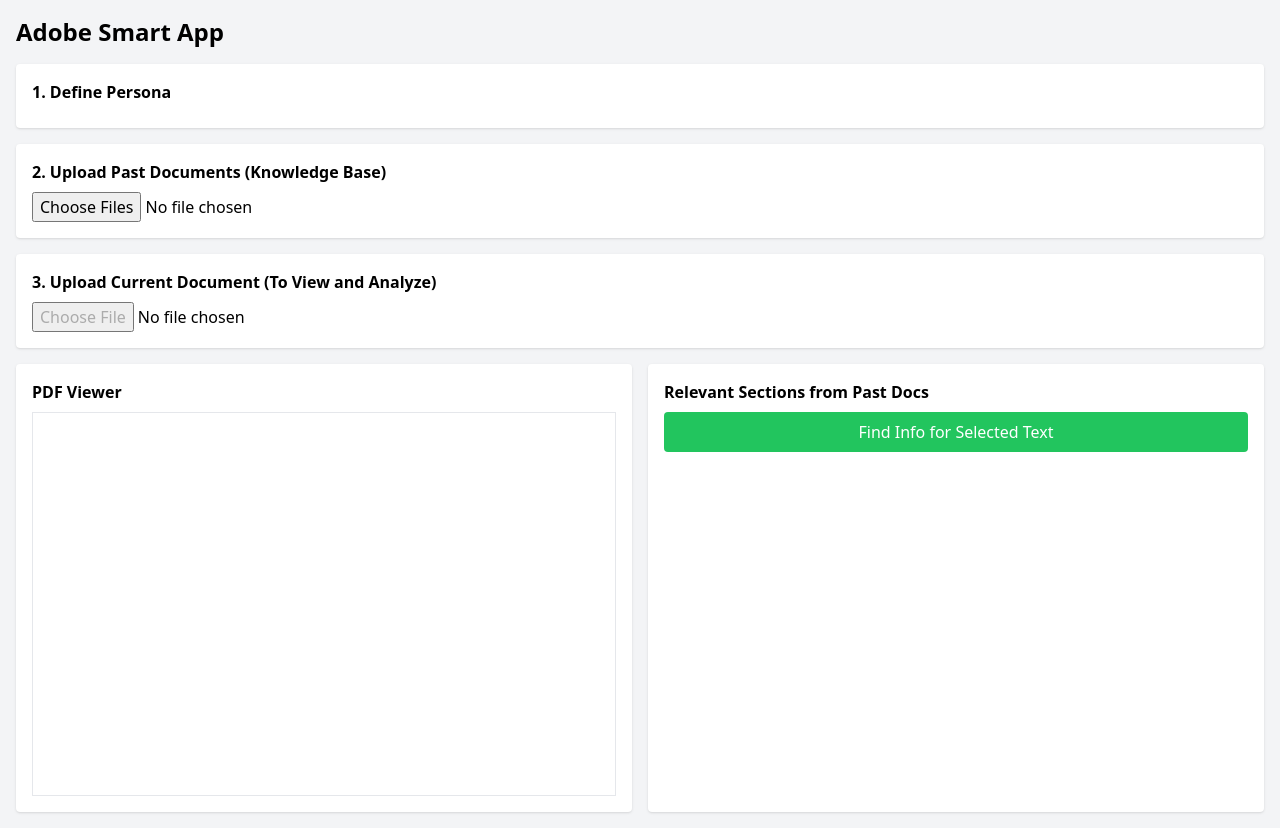
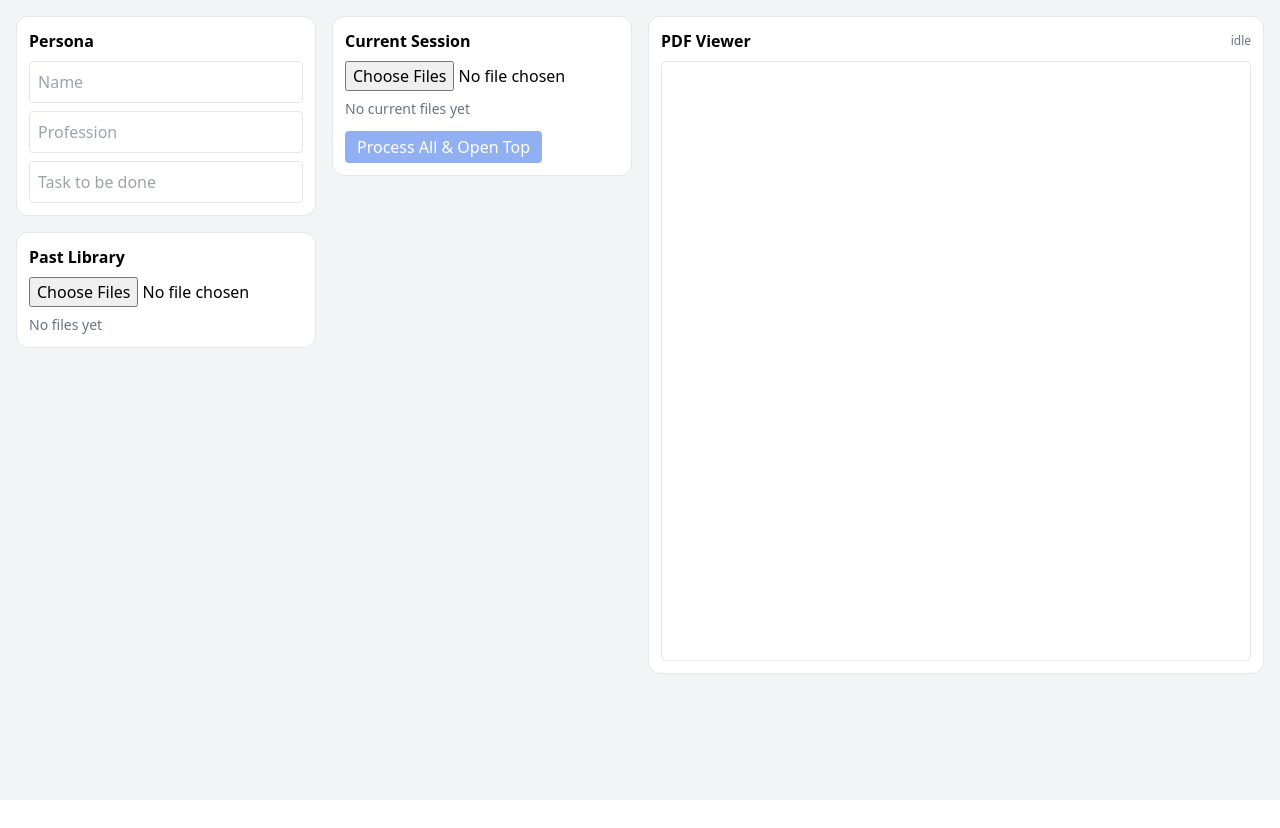
Before and after one commit to nithishgouds/Adobe-Grand_Finale, a React (Vite) app in the folder frontend/: page / in a window 1280 px wide. After the commit the page ends 800 px from the top, so only its background shows below. Built offline with nearby package versions, Linux system fonts and the light colour scheme.

Commit message:
Fixed Startup

```diff
--- a/frontend/src/pages/Homepage.jsx
+++ b/frontend/src/pages/Homepage.jsx
@@ -1,183 +1,319 @@
-import React, { useState, useEffect, useRef } from "react";
+import React, { useEffect, useRef, useState } from "react";
 
-const BACKEND_URL = "http://localhost:8000";
+const API_BASE = "http://127.0.0.1:8000"
 
-export default function AdobeSmartApp() {
-  const [persona, setPersona] = useState({ profession: "Researcher", task: "Find relevant sections" });
-  const [pastDocs, setPastDocs] = useState([]); // Holds filenames of past docs
-  const [currentDoc, setCurrentDoc] = useState(null); // Holds file object of current doc
+export default function AbodeSmartApp() {
+  const [persona, setPersona] = useState({ name: "", profession: "", task: "" });
+
+  // Lists
+  const [pastDocs, setPastDocs] = useState([]);     // [{name, url}]
+  const [currentDocs, setCurrentDocs] = useState([]); // [{name, url}]
+  const [selectedDoc, setSelectedDoc] = useState(null);
+
+  // Session & state
+  const [sessionId, setSessionId] = useState(null);
   const [processing, setProcessing] = useState(false);
+  const [processed, setProcessed] = useState(false);
+
+  // Relevance panel (placeholder; will come from backend later)
   const [relevantSections, setRelevantSections] = useState([]);
-  const [sessionId, setSessionId] = useState(null);
-  const viewerRef = useRef(null);
 
-  // --- API CALL 1: Upload PAST Docs and Start Session ---
-  const handlePastDocsUpload = async (files) => {
-    if (files.length === 0) return;
+  // Adobe viewer
+  const viewRef = useRef(null);
+  const [adobeReady, setAdobeReady] = useState(false);
+
+  // ---------- Helpers ----------
+  const qs = (obj) => new URLSearchParams(obj).toString();
+  const absUrl = (name) => `${API_BASE}/PDFs/${encodeURIComponent(name)}`;
+
+  const refreshListFromApi = async () => {
+    const res = await fetch(`${API_BASE}/list-pdfs?${qs({ session_id: sessionId || "" })}`);
+    const data = await res.json();
+    const files = (data?.files || []).map((f) => ({ name: f.name, url: f.url }));
+  };
+
+  // ---------- Uploads (no processing here) ----------
+  const uploadPast = async (files) => {
+    if (!files?.length) return;
+    const form = new FormData();
+    files.forEach((f) => form.append("pdfs", f));
+
+    const url = `${API_BASE}/upload?${qs({
+      session_id: sessionId || "",
+      // these are saved with upload as per your signature (but no processing)
+      challenge_id: "default_challenge",
+      test_case_name: "default_test_case",
+      description: "default_description",
+      persona_role: persona.profession || "default_role",
+      task: persona.task || "default_task",
+    })}`;
+
     setProcessing(true);
+    const res = await fetch(url, { method: "POST", body: form });
+    const data = await res.json();
+    if (data?.session_id && !sessionId) setSessionId(data.session_id);
 
-    const formData = new FormData();
-    files.forEach(file => formData.append("pdfs", file));
+    const added = Array.from(files).map((f) => ({ name: f.name, url: absUrl(f.name) }));
+    setPastDocs((prev) => [...prev, ...added]);
 
-    const params = new URLSearchParams({
-        persona_role: persona.profession,
-        task: persona.task,
+    setProcessing(false);
+    setProcessed(false); // new files invalidate previous processing
+  };
+
+  const uploadCurrent = async (files) => {
+    if (!files?.length) return;
+    const form = new FormData();
+    files.forEach((f) => form.append("pdfs", f));
+
+    const url = `${API_BASE}/upload?${qs({
+      session_id: sessionId || "",
+      challenge_id: "default_challenge",
+      test_case_name: "default_test_case",
+      description: "default_description",
+      persona_role: persona.profession || "default_role",
+      task: persona.task || "default_task",
+    })}`;
+
+    setProcessing(true);
+    const res = await fetch(url, { method: "POST", body: form });
+    const data = await res.json();
+    if (data?.session_id && !sessionId) setSessionId(data.session_id);
+
+    const added = Array.from(files).map((f) => ({ name: f.name, url: absUrl(f.name) }));
+    setCurrentDocs((prev) => [...prev, ...added]);
+
+    setProcessing(false);
+    setProcessed(false);
+  };
+
+  // ---------- Process All ----------
+  const processAll = async () => {
+    if (!sessionId) {
+      alert("Please upload at least one PDF first.");
+      return;
+    }
+
+    setProcessing(true);
+    const url = `${API_BASE}/process?${qs({
+      session_id: sessionId,
+      persona_role: persona.profession || "default_role",
+      task: persona.task || "default_task",
+      challenge_id: "default_challenge",
+      test_case_name: "default_test_case",
+      description: "default_description",
+    })}`;
+    const res = await fetch(url, { method: "POST" });
+    const data = await res.json();
+    setProcessing(false);
+    setProcessed(true);
+
+    // Auto-open the first current doc after processing
+    if (currentDocs.length) {
+      openInViewer(currentDocs[0]);
+      setSelectedDoc(currentDocs[0]);
+    }
+    // Optional: if backend returns relevance, set it:
+    // setRelevantSections(data?.data?.extracted_sections ?? []);
+  };
+
+  // ---------- Adobe Embed ----------
+  useEffect(() => {
+    // Wait for SDK ready
+    if (window.AdobeDC) {
+      setAdobeReady(true);
+      return;
+    }
+    window.adobe_dc_view_sdk = window.adobe_dc_view_sdk || {};
+    window.adobe_dc_view_sdk.ready = () => setAdobeReady(true);
+  }, []);
+
+  const openInViewer = (doc) => {
+    if (!adobeReady) return;
+    const clientId =
+      import.meta.env.VITE_ADOBE_EMBED_API_KEY || process.env.REACT_APP_ADOBE_EMBED_API_KEY;
+
+    // Always create a new viewer so it doesn't cache previous document
+    viewRef.current = new window.AdobeDC.View({
+      clientId,
+      divId: "adobe-dc-view",
     });
 
-    try {
-        const response = await fetch(`${BACKEND_URL}/upload-past-docs?${params.toString()}`, {
-            method: 'POST',
-            body: formData,
-        });
-        const result = await response.json();
-        if (result.error) throw new Error(result.error);
-
-        setSessionId(result.session_id);
-        setPastDocs(result.uploaded_files);
-        alert(`Session started! ${result.uploaded_files.length} past documents are ready for analysis.`);
-    } catch (error) {
-        console.error("Error uploading past documents:", error);
-    } finally {
-        setProcessing(false);
+    viewRef.current.previewFile(
+      {
+        content: { location: { url: doc.url } },
+        metaData: { fileName: doc.name },
+      },
+      {
+        showAnnotationTools: false,
+        dockPageControls: true,
       }
+    );
   };
 
-  // --- API CALL 2: Upload CURRENT Doc to View ---
-  const handleCurrentDocUpload = async (file) => {
-    if (!file) return;
-    if (!sessionId) {
-        alert("Please upload the past documents first to start a session.");
-        return;
-    }
-    setProcessing(true);
-    setCurrentDoc(file);
 
-    const formData = new FormData();
-    formData.append("pdf", file);
-
-    try {
-        const response = await fetch(`${BACKEND_URL}/upload-current-doc?session_id=${sessionId}`, {
-            method: 'POST',
-            body: formData,
-        });
-        const result = await response.json();
-        if (result.error) throw new Error(result.error);
-
-        // On successful upload, immediately display it in the viewer
-        autoNavigate({ pdfName: result.filename, pageNo: 1 });
-    } catch (error) {
-        console.error("Error uploading current document:", error);
-    } finally {
-        setProcessing(false);
-    }
-  };
-
-  // --- API CALL 3: Handle Text Selection ---
-  const handleTextSelection = async () => {
-    if (!sessionId || !currentDoc) {
-        alert("Please upload both past and current documents first.");
-        return;
-    }
-    const selectedText = window.getSelection().toString().trim();
-    if (!selectedText) {
-        alert("Please select some text in the document to analyze.");
-        return;
-    }
-    setProcessing(true);
-    try {
-        const response = await fetch(`${BACKEND_URL}/select-text`, {
-            method: 'POST',
-            headers: { 'Content-Type': 'application/json' },
-            body: JSON.stringify({ session_id: sessionId, selected_text: selectedText }),
-        });
-        const result = await response.json();
-        setRelevantSections(result.data.extracted_sections || []);
-    } catch (error) {
-        console.error("Error handling text selection:", error);
-    } finally {
-        setProcessing(false);
-    }
-  };
-
-  // --- Viewer Navigation ---
-  const autoNavigate = (section) => {
-    if (viewerRef.current && section.pdfName) {
-      const pdfUrl = `${BACKEND_URL}/files/${section.pdfName}`;
-      viewerRef.current.previewFile({
-        content: { location: { url: pdfUrl } },
-        metaData: { fileName: section.pdfName }
-      });
-    }
-  };
-
-  // --- Session Cleanup ---
-  const endSession = async () => {
-    if (sessionId) {
-        await fetch(`${BACKEND_URL}/end-session?session_id=${sessionId}`, { method: 'POST' });
-        setSessionId(null);
-        setPastDocs([]);
-        setCurrentDoc(null);
-        setRelevantSections([]);
-        alert("Session ended and all files have been cleared from the server.");
-    }
-  };
-
-  // --- Adobe Viewer Initialization ---
+  // ---------- Cleanup session on close ----------
   useEffect(() => {
-    const initializeAdobeViewer = () => {
-        if (!import.meta.env.VITE_ADOBE_EMBED_API_KEY) return;
-        viewerRef.current = new window.AdobeDC.View({
-            clientId: import.meta.env.VITE_ADOBE_EMBED_API_KEY,
-            divId: "adobe-dc-view"
+    const onClose = () => {
+      if (!sessionId) return;
+      // keepalive lets the request complete during unload
+      fetch(`${API_BASE}/end-session?${qs({ session_id: sessionId })}`, {
+        method: "POST",
+        keepalive: true,
       });
     };
-    window.AdobeDC ? initializeAdobeViewer() : document.addEventListener("adobe_dc_view_sdk.ready", initializeAdobeViewer);
-    return () => document.removeEventListener("adobe_dc_view_sdk.ready", initializeAdobeViewer);
-  }, []);
+    window.addEventListener("beforeunload", onClose);
+    return () => window.removeEventListener("beforeunload", onClose);
+  }, [sessionId]);
 
+  // ---------- UI ----------
   return (
-    <div className="p-4 space-y-4 max-w-7xl mx-auto">
-        <div className="flex justify-between items-center">
-            <h1 className="text-2xl font-bold">Adobe Smart App</h1>
-            {sessionId && <button onClick={endSession} className="bg-red-500 text-white px-4 py-2 rounded">End Session</button>}
+    <div className="p-4 grid grid-cols-12 gap-4">
+      {/* Left: Persona + Past Library */}
+      <div className="col-span-3 space-y-4">
+        <div className="bg-white rounded-xl border p-3">
+          <div className="font-semibold mb-2">Persona</div>
+          <div className="space-y-2">
+            <input
+              className="border rounded w-full p-2"
+              placeholder="Name"
+              value={persona.name}
+              onChange={(e) => setPersona({ ...persona, name: e.target.value })}
+            />
+            <input
+              className="border rounded w-full p-2"
+              placeholder="Profession"
+              value={persona.profession}
+              onChange={(e) => setPersona({ ...persona, profession: e.target.value })}
+            />
+            <input
+              className="border rounded w-full p-2"
+              placeholder="Task to be done"
+              value={persona.task}
+              onChange={(e) => setPersona({ ...persona, task: e.target.value })}
+            />
+          </div>
         </div>
 
-        {/* Persona Form */}
-        <div className="bg-white shadow rounded p-4">
-            <h2 className="font-bold mb-2">1. Define Persona</h2>
-            {/* ... Persona inputs ... */}
+        <div className="bg-white rounded-xl border p-3">
+          <div className="flex items-center justify-between mb-2">
+            <div className="font-semibold">Past Library</div>
+          </div>
+          <input
+            type="file"
+            multiple
+            onChange={(e) => uploadPast(Array.from(e.target.files || []))}
+            className="mb-2"
+          />
+          <ul className="max-h-60 overflow-auto space-y-1">
+            {pastDocs.map((d, i) => (
+              <li key={`${d.name}-${i}`}>
+                <button
+                  onClick={() => {
+                    openInViewer(d);
+                    setSelectedDoc(d);
+                  }}
+                  className="w-full text-left px-2 py-1 rounded hover:bg-gray-100 truncate"
+                  title={d.name}
+                >
+                  {d.name}
+                </button>
+              </li>
+            ))}
+            {!pastDocs.length && <li className="text-sm text-gray-500">No files yet</li>}
+          </ul>
+        </div>
       </div>
 
-        {/* Past Docs Upload */}
-        <div className="bg-white shadow rounded p-4">
-            <h2 className="font-bold mb-2">2. Upload Past Documents (Knowledge Base)</h2>
-            <input type="file" multiple onChange={(e) => handlePastDocsUpload(Array.from(e.target.files))} disabled={!!sessionId} />
-            {sessionId && <p className="text-green-600 mt-2">✓ Session started with {pastDocs.length} documents.</p>}
+      {/* Middle: Current Session + Controls */}
+      <div className="col-span-3 space-y-4">
+        <div className="bg-white rounded-xl border p-3">
+          <div className="font-semibold mb-2">Current Session</div>
+          <input
+            type="file"
+            multiple
+            onChange={(e) => uploadCurrent(Array.from(e.target.files || []))}
+            className="mb-2"
+          />
+          <ul className="max-h-60 overflow-auto space-y-1">
+            {currentDocs.map((d, i) => (
+              <li key={`${d.name}-${i}`}>
+                <button
+                  onClick={() => {
+                    // You can allow pre-view even before processing if desired:
+                    openInViewer(d);
+                    setSelectedDoc(d);
+                  }}
+                  className="w-full text-left px-2 py-1 rounded hover:bg-gray-100 truncate"
+                  title={d.name}
+                >
+                  {d.name}
+                </button>
+              </li>
+            ))}
+            {!currentDocs.length && <li className="text-sm text-gray-500">No current files yet</li>}
+          </ul>
+
+          <div className="flex items-center gap-2 mt-3">
+            <button
+              onClick={processAll}
+              className="bg-blue-600 text-white px-3 py-1 rounded disabled:opacity-50"
+              disabled={!currentDocs.length || processing}
+            >
+              {processing ? "Processing..." : "Process All & Open Top"}
+            </button>
+            {processed && <span className="text-green-600 text-sm">Processed ✓</span>}
+          </div>
+          {sessionId && (
+            <div className="mt-2 text-xs text-gray-500">
+              session: <span className="font-mono">{sessionId.slice(0, 8)}…</span>
+            </div>
+          )}
+        </div>
       </div>
 
-        {/* Current Doc Upload */}
-        <div className="bg-white shadow rounded p-4">
-            <h2 className="font-bold mb-2">3. Upload Current Document (To View and Analyze)</h2>
-            <input type="file" onChange={(e) => handleCurrentDocUpload(e.target.files[0])} disabled={!sessionId} />
-            {currentDoc && <p className="text-green-600 mt-2">✓ Viewing: {currentDoc.name}</p>}
+      {/* Right: Viewer */}
+      <div className="col-span-6 space-y-4">
+        <div className="bg-white rounded-xl border p-3">
+          <div className="flex items-center justify-between mb-2">
+            <div className="font-semibold">PDF Viewer</div>
+            <div className="text-xs text-gray-500">
+              {processing ? "processing…" : selectedDoc ? selectedDoc.name : "idle"}
+            </div>
+          </div>
+          <div id="adobe-dc-view" className="h-[600px] border rounded" />
         </div>
 
-        <div className="grid grid-cols-2 gap-4">
-            {/* PDF Viewer */}
-            <div className="bg-white shadow rounded p-4">
-                <h2 className="font-bold mb-2">PDF Viewer</h2>
-                {processing && <p className="text-yellow-500">Processing...</p>}
-                <div id="adobe-dc-view" className="h-96 border"></div>
+        {/* Relevant sections panel (will be filled from backend later) */}
+        {!!relevantSections.length && (
+          <div className="bg-white rounded-xl border p-3">
+            <div className="font-semibold mb-2">Relevant Sections</div>
+            <div className="space-y-2">
+              {relevantSections.map((s, idx) => (
+                <div
+                  key={idx}
+                  className="border rounded p-2 flex items-start justify-between gap-3"
+                >
+                  <div className="min-w-0">
+                    <div className="font-medium truncate">{s.PDF_name} — p.{s.page_no}</div>
+                    <div className="text-sm italic truncate">{s.Section_title}</div>
+                    <div className="text-sm text-gray-600 line-clamp-3">{s.Snippet}</div>
                   </div>
-
-            {/* Relevant Sections */}
-            <div className="bg-white shadow rounded p-4">
-                <h2 className="font-bold mb-2">Relevant Sections from Past Docs</h2>
-                <button onClick={handleTextSelection} className="bg-green-500 text-white px-3 py-2 rounded mb-2 w-full">Find Info for Selected Text</button>
-                <div className="space-y-2 max-h-80 overflow-y-auto">
-                    {/* ... Relevant sections rendering ... */}
+                  <button
+                    onClick={() =>
+                      setSelectedDoc(
+                        // you’ll map PDF_name to url from lists; for now stub:
+                        { name: s.PDF_name, url: absUrl(s.PDF_name) }
+                      ) || openInViewer({ name: s.PDF_name, url: absUrl(s.PDF_name) })
+                    }
+                    className="shrink-0 bg-blue-600 text-white px-2 py-1 rounded"
+                  >
+                    Navigate
+                  </button>
+                </div>
+              ))}
             </div>
           </div>
+        )}
       </div>
     </div>
   );
```
Also changed, not shown: 1 other file (tests, documents, lock files or other folders). Lines whose indentation alone changed are shown as unchanged.
